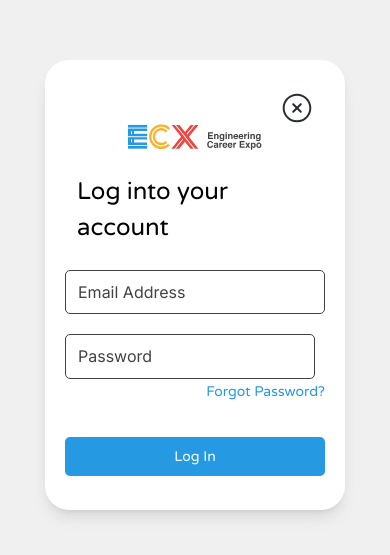
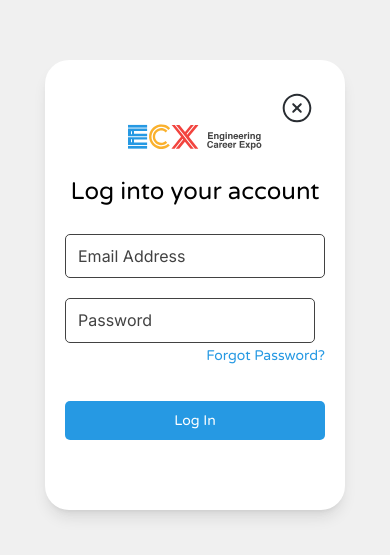
Before and after one commit to nick335/shortener, a Next.js app: page /auth/login in a window 390 px wide. Shown: the part 137-692 px from the top of the page. Built offline with nearby package versions, Linux system fonts and the light colour scheme.

Commit message:
updated media responsiveness

```diff
--- a/src/app/auth/login/forgotPassword/resetPassword/page.js
+++ b/src/app/auth/login/forgotPassword/resetPassword/page.js
@@ -41,7 +41,7 @@ export default function Login(){
             <div className="w-[250px] lg:w-[400px] ">
             <FormInput variant="" placeholder="Confirm new password" id="password2" type="password" value={password2} onChange={handleStateChange}/>
             </div>
-        <Link href="/" className="w-full max-w-[300px] lg:max-w-[500px] flex transition-all mt-[20p" shallow>
+        <Link href="/auth/login" className="w-full max-w-[300px] lg:max-w-[500px] flex transition-all mt-[20p" shallow>
            <Button>Back to login</Button>
         </Link>
         </div>
--- a/src/app/auth/login/page.js
+++ b/src/app/auth/login/page.js
@@ -32,7 +32,7 @@ export default function Login(){
 
         <Logo2/>
 
-        <p className="text-[24px] lg:text-[32px]">Log into your account</p>
+        <p className="text-[24px] lg:text-[32px]  whitespace-nowrap">Log into your account</p>
 
      <form>
         <div className="flex flex-col">
```
